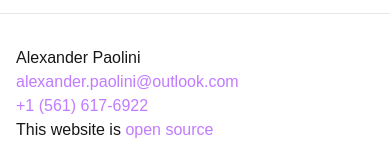
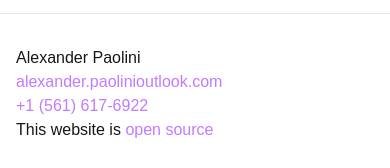
Before and after one commit to alexanderpaolini/portfolio, a Next.js app: page / in a window 390 px wide. Shown: the part 656-824 px from the top of the page. Built offline with nearby package versions, Linux system fonts and the light colour scheme.

Commit message:
refactor: obfuscate email and phone
Obfuscated email and phone number in footer so that they are less easily scraped.

```diff
--- a/src/components/footer.tsx
+++ b/src/components/footer.tsx
@@ -1,6 +1,6 @@
 import { EMAIL, NAME, PHONE } from "@/constants";
 import Link from "next/link";
-import { Socials } from "./socials";
+import { Email, PhoneNumber, Socials } from "./socials";
 
 export function Footer() {
   return (
@@ -10,20 +10,8 @@ export function Footer() {
           <div className="flex flex-col sm:flex-row justify-between text-start gap-8">
             <div className="w-full">
               <p>{NAME}</p>
-                            <p>
-                                <Link
-                                    href={`mailto:${EMAIL}`}
-                                    className="link">
-                                    {EMAIL}
-                                </Link>
-                            </p>
-                            <p>
-                                <Link
-                                    href={`tel:${PHONE}`}
-                                    className="link">
-                                    {PHONE}
-                                </Link>
-                            </p>
+              <Email email={EMAIL.split('@')} />
+              <PhoneNumber phone={PHONE.split('')} />
               <p>
                 This website is <Link
                   href={`https://github.com/alexanderpaolini/portfolio`}
--- a/src/components/socials.tsx
+++ b/src/components/socials.tsx
@@ -1,3 +1,4 @@
+'use client';
 import { SOCIALS } from '@/constants';
 import Link from 'next/link';
 import { Social as SocialType } from '../types';
@@ -7,6 +8,51 @@ export function Social({ image, link }: SocialType) {
     <Link href={link} target="_blank" rel="noopener noreferrer">
       {image}
     </Link>
+  );
+}
+
+interface PhoneProps {
+  phone: string[];
+}
+
+export function PhoneNumber({ phone }: PhoneProps) {
+  const handleClick = () => {
+    const a = document.createElement('a');
+    a.href = `tel:${phone.join('')}`;
+    a.style.display = 'none';
+    document.body.appendChild(a);
+    a.click();
+    document.body.removeChild(a);
+  }
+
+  return (
+    <div className="flex link whitespace-pre cursor-pointer" onClick={handleClick}>
+      {phone.map((char, idx) => (
+        <p key={idx}>{char}</p>
+      ))}
+    </div>
+  );
+}
+
+interface EmailPros {
+  email: string[];
+}
+
+export function Email({ email }: EmailPros) {
+  const handleClick = () => {
+    const a = document.createElement('a');
+    a.href = `mailto:${email.join('@')}`;
+    a.style.display = 'none';
+    document.body.appendChild(a);
+    a.click();
+    document.body.removeChild(a);
+  }
+  return (
+    <div className="flex link whitespace-pre cursor-pointer" onClick={handleClick}>
+      {email.map((char, idx) => (
+        <p key={idx}>{char}</p>
+      ))}
+    </div>
   );
 }
 
```
Lines whose indentation alone changed are shown as unchanged.
